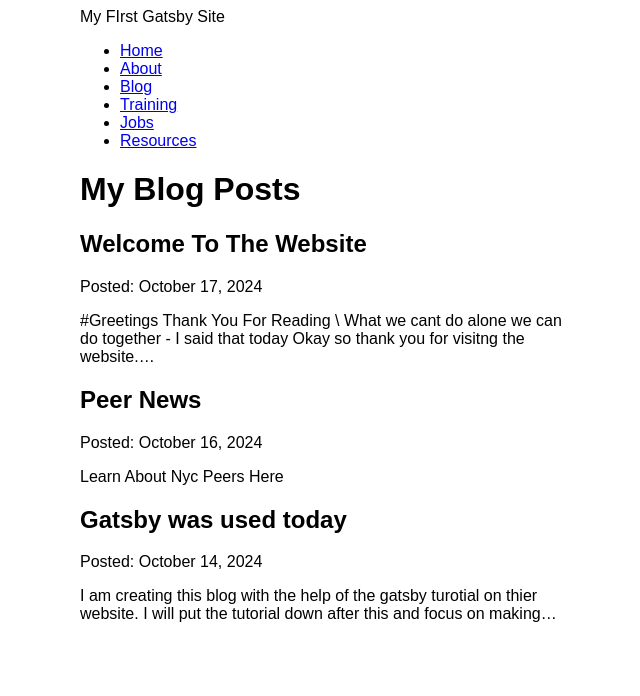
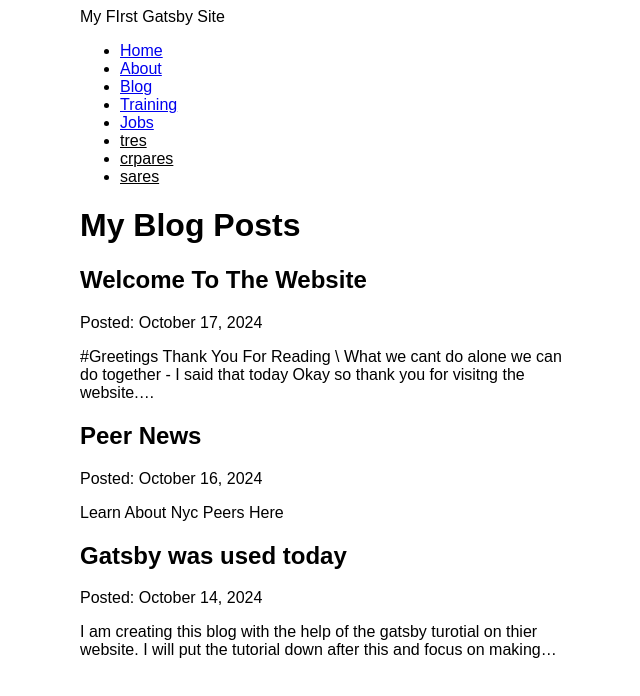
Before and after one commit to ojpushpull/nycpeer, a Gatsby site: page /blog in a window 1280 px wide. Shown: the whole page, without its empty margins (310-950 px from the left). Built offline with nearby package versions, Linux system fonts and the light colour scheme; Gatsby itself is replaced by a stand-in of ours.

Commit message:
question

```diff
--- a/gatsby-config.js
+++ b/gatsby-config.js
@@ -10,6 +10,20 @@
 module.exports = {
   siteMetadata: {
     title: "My FIrst Gatsby Site",
+    menuLinks:[
+            {
+               name:'tres',
+               link:'/'
+            },
+            {
+               name:'crpares',
+               link:'/page-2'
+            },
+            {
+              name:'sares',
+              link:'/page-3'
+           }
+          ]
   },
   plugins: [
     "gatsby-plugin-image",
--- a/src/components/layout.js
+++ b/src/components/layout.js
@@ -17,13 +17,17 @@ const Layout = ({ pageTitle, children }) => {
         site{
             siteMetadata{
                 title
+                menuLinks {
+                  name
+                  link
+                }
             }
         }
     }
     ` )
     return (
         <div className={container}>
-      <header className={siteTitle}>{data.site.siteMetadata.title}</header>
+      <header  className={siteTitle}>{data.site.siteMetadata.title}</header>
       <nav>
         <ul className={navLinks}>
           <li className={navLinkItem}>
@@ -51,11 +55,17 @@ const Layout = ({ pageTitle, children }) => {
                 Jobs
             </Link>
           </li>
-          <li className={navLinkItem}>
-            <Link to="/resources" className={navLinkText}>
-                Resources
-            </Link>
-          </li>
+          {data.site.siteMetadata.menuLinks.map(link => (
+                <li className={navLinkItem}
+                  key={link.name}
+
+                >
+                  <Link style={{ color: `black` }} to={link.link}>
+                    {link.name}
+                  </Link>
+                </li>
+                ))}
+
         </ul>
       </nav>
       <main>
```
